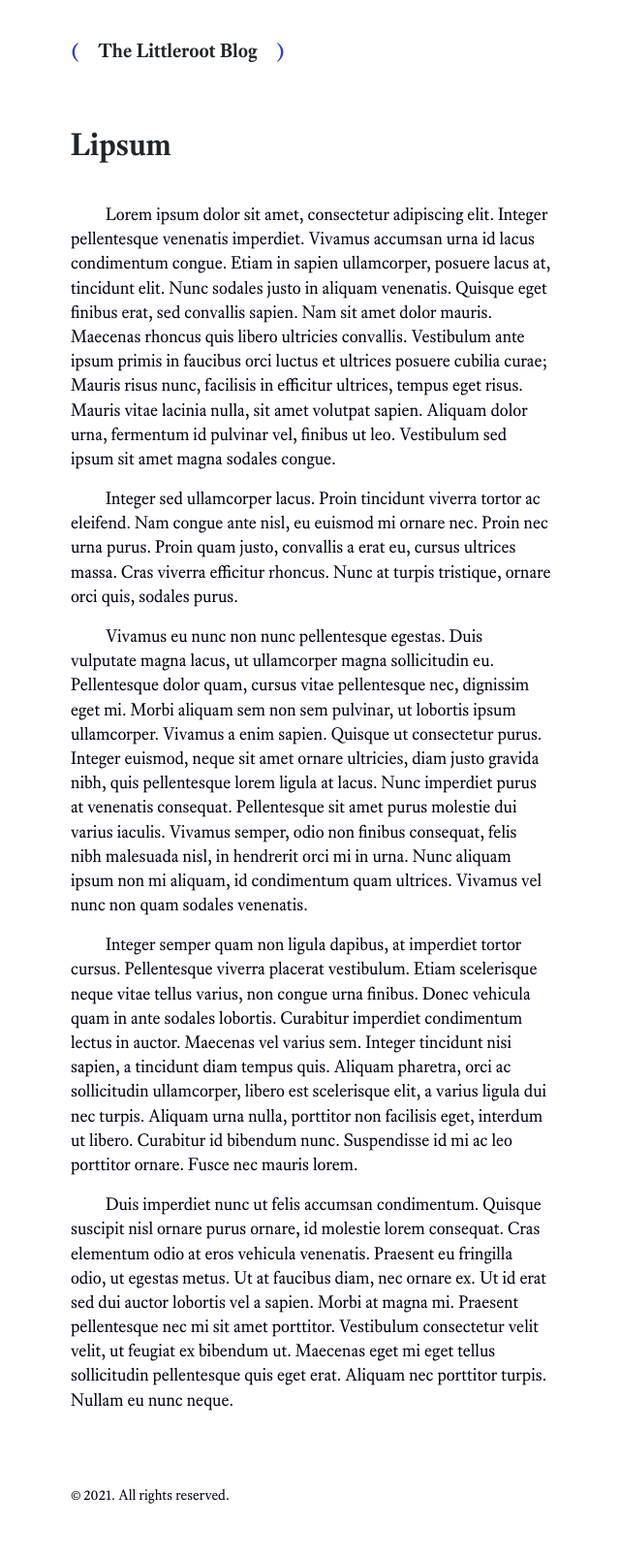
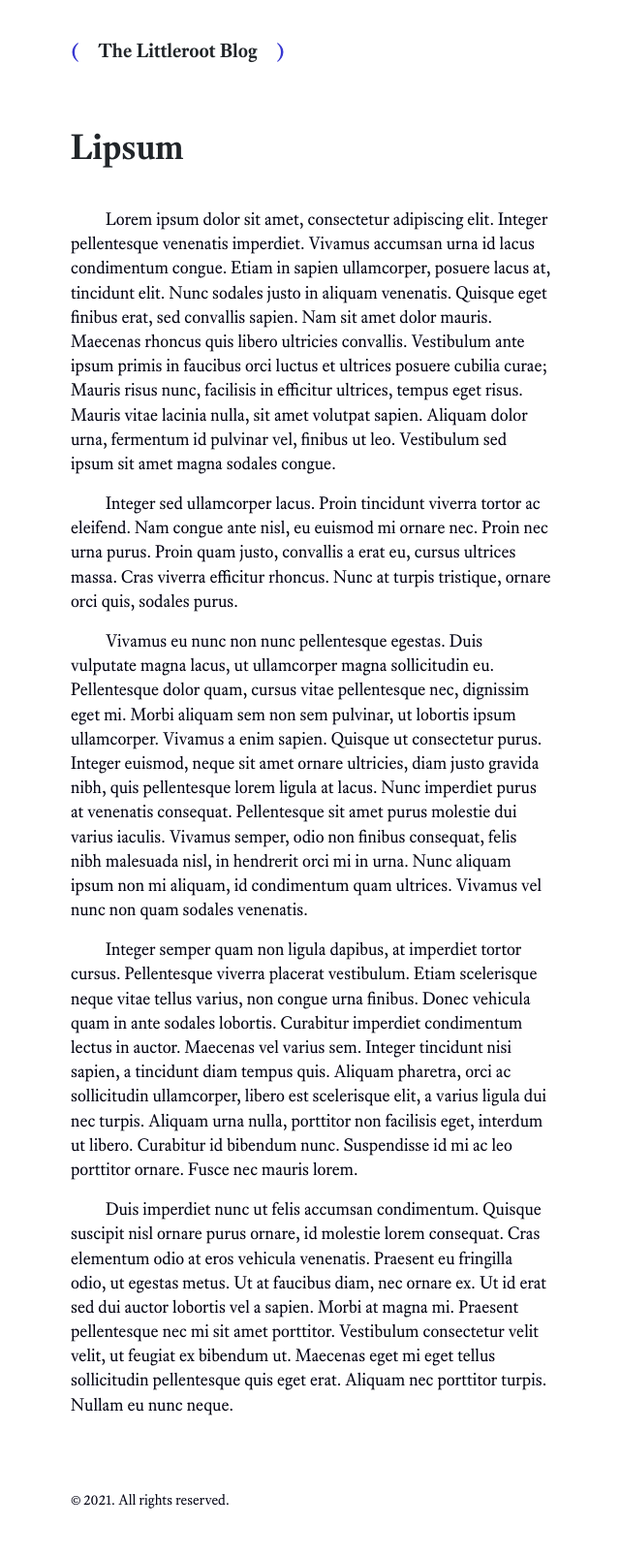
Before and after one commit to littleroot/blog, a Jekyll site: the page built from _pages/lipsum.md, in a window 1280 px wide. Shown: the whole page at 97% size, without its empty margins (319-959 px from the left). Built offline with Jekyll 4.4.1, drawn with Linux system fonts in a browser that asks for light colours.

Commit message:
font size h1

```diff
--- a/_sass/typography.scss
+++ b/_sass/typography.scss
@@ -10,7 +10,7 @@ h1, h2, h3, h4, h5, h6 {
 }
 
 h1 {
-  font-size: 2rem;
+  font-size: 2em; // using em for larger size here
 }
 
 h2 {
```
